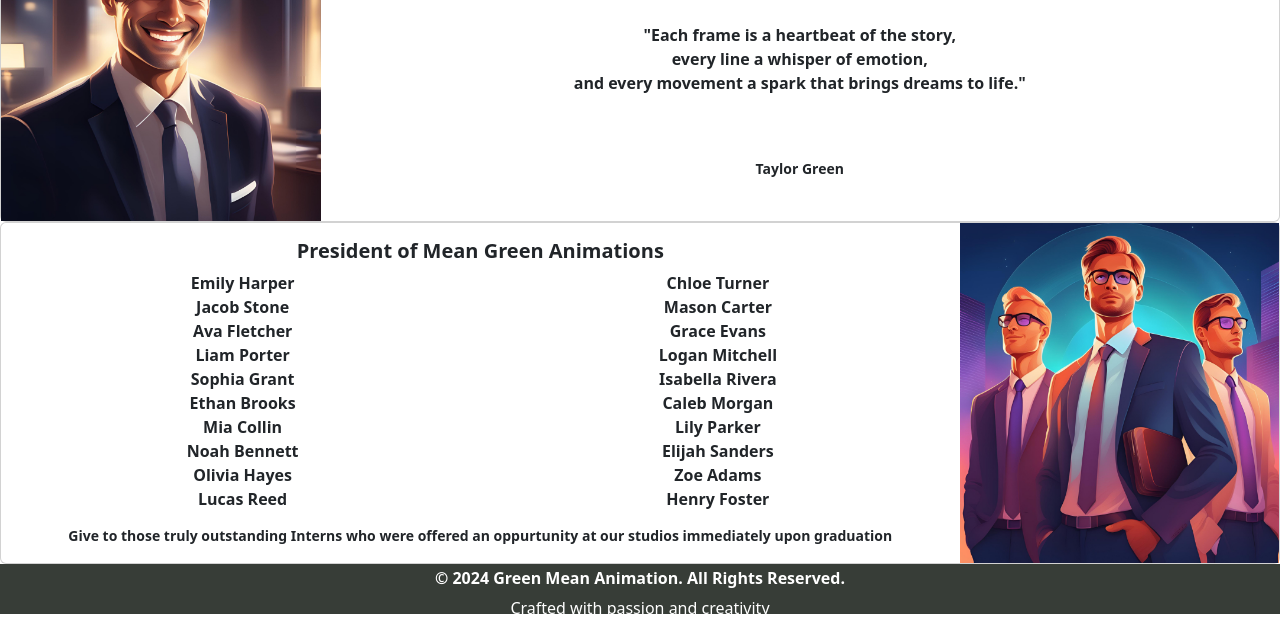
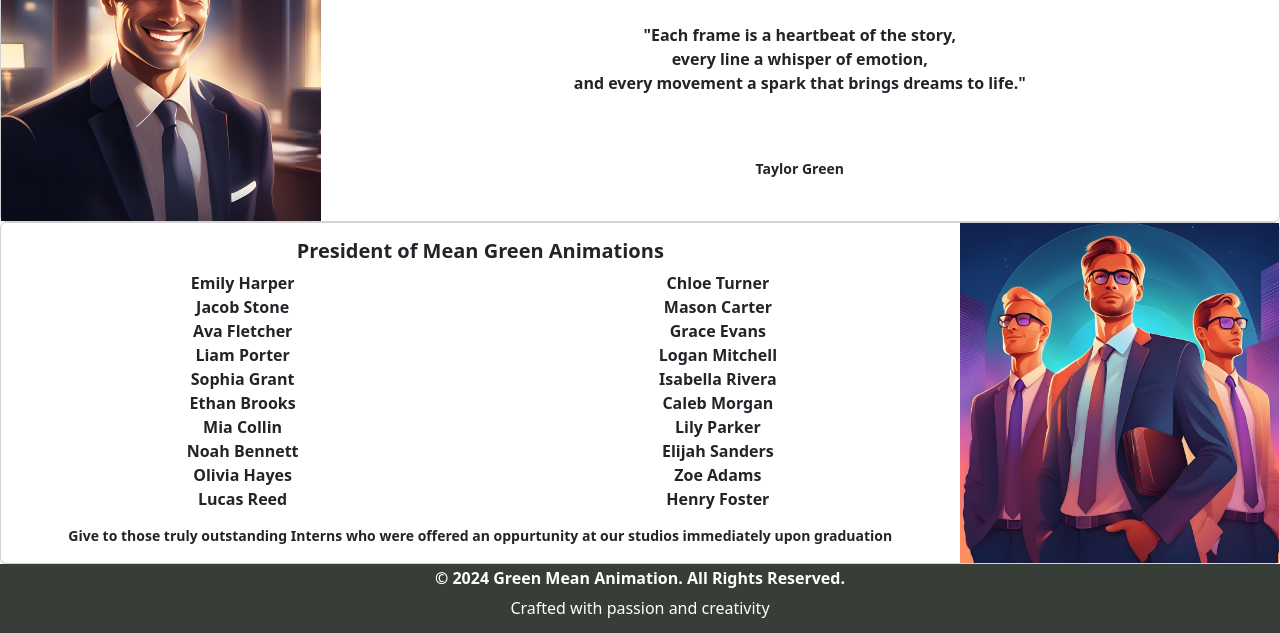
Before and after one commit to Greentaylor27/T3-Frontend_From_Scratch, a plain HTML site: page index.html in a window 1280 px wide. Shown: the part 1427-2060 px from the top of the page. Drawn offline with nearby package versions, Linux system fonts and the light colour scheme; a web font is replaced by a local one.

Commit message:
Adding to last commit

```diff
--- a/Styles.css
+++ b/Styles.css
@@ -3,10 +3,9 @@ footer {
     padding: 5px;
     bottom: 0;
     width: 100%;
-    height: 50px;
     background: rgb(55, 61, 55);
     color: white;
-    font-size: 30px;
+
 }
 
 .navbarColor{
```
Also changed, not shown: Images/facebook.svg (added), Images/instagram.svg (added), Images/linkedin.svg (added), Images/twitter-x.svg (added), Images/youtube.svg (added).
